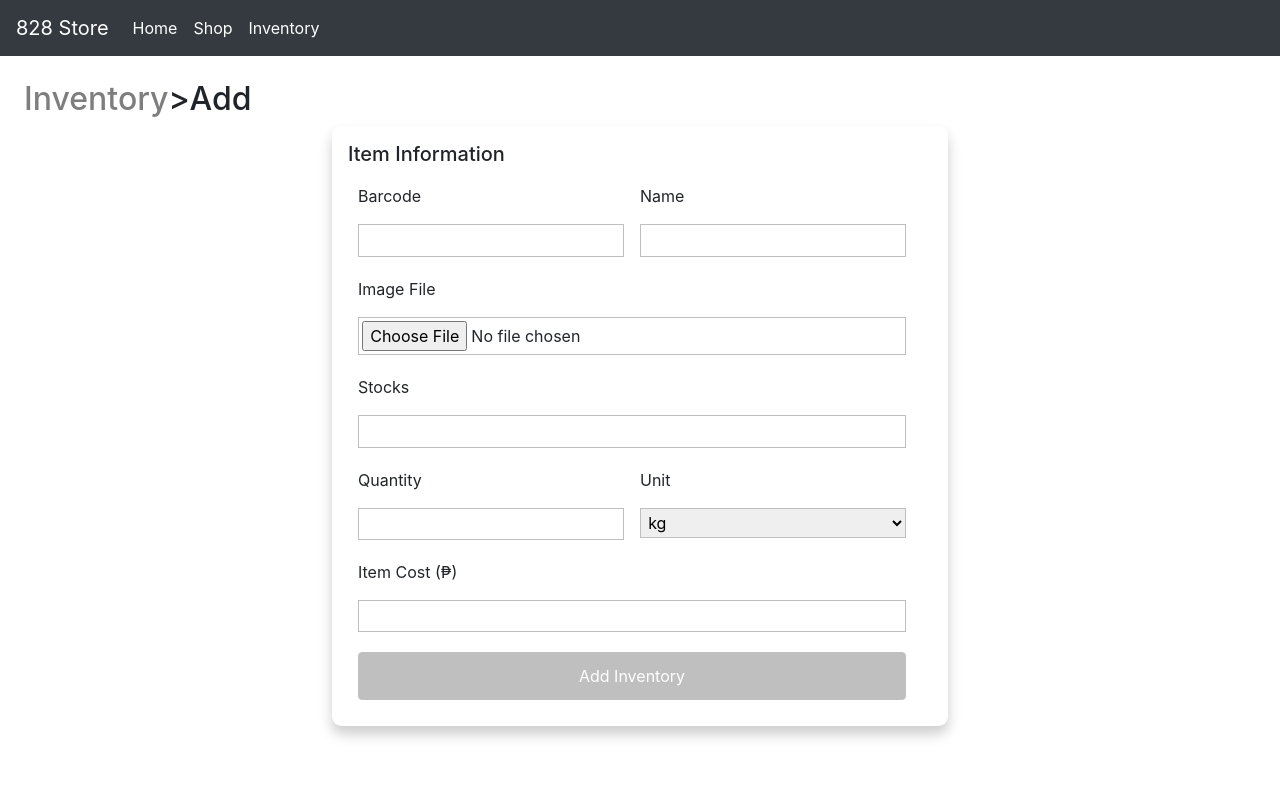
After one commit to KafelnikovDelaRosa/828SariStore, a CodeIgniter app: page /828Store/inventory/add in a window 1280 px wide. The commit adds this page. Run offline with CodeIgniter, Linux system fonts and the light colour scheme; some libraries are stand-ins or nearby versions.

```diff
--- a/CSS/style.css
+++ b/CSS/style.css
@@ -102,6 +102,7 @@ main section .fields-container{
 .table-container .table-content tr td .option-action:hover{
     color:var(--thbg);
 }
+/* form styles */
 h2 .header-link-group{
     color:black;
     text-decoration: none;
@@ -111,3 +112,45 @@ h2 .header-link-group{
 h2 .header-link-group:hover{
     opacity:100%;
 }
+.form-container{
+    width:50%;
+    align-self:center;
+    padding:1rem;
+    background-color:white;
+    border-radius:.6rem;
+    box-shadow: 0 0.5rem 0.8rem rgba(0,0,0, .2);
+    display:flex;
+    flex-direction:column;
+}
+.form-container form{
+    display:flex;
+    flex-direction:column;
+}
+form .field-groups{
+    padding:10px;
+    display:flex;
+}
+form .field-groups .input-group{
+    padding-right:1rem;
+    display:flex;
+    flex-direction: column;
+}
+form .field-groups .input-form-group,form .field-groups select{
+    padding:.2rem;
+    border:1px solid var(--thbg);
+    transition:border ease-in-out;
+}
+form .field-groups .input-form-group:focus,form .field-groups select:focus{
+    outline:none;
+    border:2px solid var(--mar);
+}
+.btn{
+    height:3rem;
+    color:white;
+    background-color:var(--thbg);
+    transition:background-color color ease-in-out;
+}
+.btn:hover{
+    background-color:var(--mar);
+    color:white;
+}
--- a/application/config/routes.php
+++ b/application/config/routes.php
@@ -59,3 +59,6 @@ $route['shop']='Shop';
 $route['inventory/(:num)']='Inventory/index/$1';
 $route['inventory/search/(:any)/(:num)']='Inventory/search/$1/$2';
 $route['inventory/sortby/(:any)/(:num)']='Inventory/sortBy/$1/$2';
+$route['inventory/filter/(:any)/(:num)']='Inventory/filterBy/$1/$2';
+$route['inventory/add']='Inventory/addItem';
+$route['inventory/remove/id/(:num)']='Inventory/remove/$1';
--- a/application/controllers/Inventory.php
+++ b/application/controllers/Inventory.php
@@ -4,7 +4,8 @@ class Inventory extends CI_Controller{
     function __construct(){
         parent::__construct();
         // Load url helper
-        $this->load->helper('url');
+        $this->load->helper(array('form','url'));
+        $this->load->library('form_validation');
         $this->load->model('ItemModel');
     }
     public function index($page){
@@ -23,11 +24,91 @@ class Inventory extends CI_Controller{
         $data['level']='all';
         $data['cur_page']=$page;
         $data['per_page']=4;
-        $data['last_entries']=$data['per_page']*4;
+        $data['last_entries']=$data['per_page']*$page;
         $data['index']=$data['last_entries']-$data['per_page'];
         $data['entries'] = $this->ItemModel->searchEntry($term,$data['per_page'],$data['index']);
         $entry_length=count($data['entries']);
         $data['total_entries']=$entry_length;
 		$this->load->view('inventory',$data);
     }
+    public function sortBy($category,$page){
+        $data['category']=$category;
+        $data['level']='all';
+        $data['cur_page']=$page;
+        $data['per_page']=4;
+        $data['total_entries']=$this->ItemModel->getNoItems();
+        $data['last_entries']=$data['per_page']*$page;
+        $data['index']=$data['last_entries']-$data['per_page'];
+        $data['entries']=$this->ItemModel->sortItemBy($category,$data['per_page'],$data['index']);
+        $this->load->view('inventory',$data);
+    }
+    public function filterBy($level,$page){
+        $data['category']='all';
+        $data['level']=$level;
+        $data['cur_page']=$page;
+        $data['per_page']=4;
+        $data['last_entries']=$data['per_page']*$page;
+        $data['index']=$data['last_entries']-$data['per_page'];
+        $data['total_entries']=$this->ItemModel->filteredCount($level);
+        $data['entries'] = $this->ItemModel->filterEntry($level,$data['per_page'],$data['index']);
+		$this->load->view('inventory',$data);
+    }
+    public function addItem(){
+        $config = array(
+            'upload_path' => "./uploads/",
+            'allowed_types' => "gif|jpg|png|jpeg|pdf",
+            'overwrite' => TRUE,
+            'max_size' => "2048000", // Can be set to particular file size , here it is 2 MB(2048 Kb)
+        );
+        $this->form_validation->set_rules('barcode','Barcode','required');
+        $this->form_validation->set_rules('name','Item name','required');
+        $this->form_validation->set_rules('stocks','Stocks',array(
+            'required',
+            array(
+                'isZero',
+                function($count){
+                    if($count==0){
+                        $this->form_validation->set_message('isZero','Stocks cannot be zero');
+                        return FALSE;
+                    }
+                    return TRUE;
+                }
+            ),
+        ));
+        $this->form_validation->set_rules('quantity','Quantity',array(
+            'required',
+            array(
+                'isZero',
+                function($count){
+                    if($count==0){
+                        $this->form_validation->set_message('isZero','Quantity cannot be zero');
+                        return FALSE;
+                    }
+                    return TRUE;
+                }
+            ),
+        ));
+        $this->load->library('upload',$config);
+        if($this->form_validation->run()==TRUE&&$this->upload->do_upload('image')){
+            $name_file=$_FILES['image']['name'];
+            $this->ItemModel->addItem($name_file);
+            $data['title']='Inventory';
+            $data['message']='Item entry added!';
+            $data['root_url']='inventory';
+            $data['return']='Return to inventory';
+            $this->load->view('successtemplate',$data);
+        }
+        else{
+            $data['file_error']=$this->upload->display_errors();
+            $this->load->view('inventoryadd',$data);
+        }
+    }
+    public function remove($id){
+        $data['title']='Inventory';
+        $data['message']="Item entry $id deleted!";
+        $data['root_url']='inventory';
+        $data['return']='Return to inventory';
+        $this->ItemModel->removeItem($id);
+        $this->load->view('successtemplate',$data);
+    }
 }
--- a/application/models/ItemModel.php
+++ b/application/models/ItemModel.php
@@ -5,12 +5,13 @@ class ItemModel extends CI_Model {
     public function addItem($fileName){
         $this->load->database();
         $itemData=array(
-            'itemid'=>$_POST["itemno"],
+            'itemid'=>$_POST["barcode"],
             'name'=>$_POST["name"],
             'image'=>$fileName,
             'price'=>$_POST["cost"],
-            'stock'=>$_POST["stock"],
-            'status'=>'green'
+            'stock'=>$_POST["stocks"],
+            'unit'=>$_POST["unit"],
+            'status'=>'full'
         );
         $this->db->insert('itemstb',$itemData);
     }
@@ -37,4 +38,33 @@ class ItemModel extends CI_Model {
         $result=$query->result();
         return $result;
     }
+    public function sortItemBy($category,$limit,$startingIndex){
+        $this->load->database();
+        $this->db->order_by($category,'ASC');
+        $this->db->limit($limit,$startingIndex);
+        $query=$this->db->get('itemstb');
+        $result=$query->result();
+        return $result;
+    }
+    public function filterEntry($level,$limit,$startingIndex){
+        $this->load->database();
+        $this->db->where('status',$level);
+        $this->db->limit($limit,$startingIndex);
+        $query=$this->db->get('itemstb');
+        $result=$query->result();
+        return $result;
+    }
+    public function filteredCount($level){
+        $this->load->database();
+        $this->db->where('status',$level);
+        $result=$this->db->count_all_results('itemstb');
+        return $result;
+    }
+    public function removeItem($id){
+        $this->load->database();
+        $data=array(
+            'itemid'=>$id
+        );
+        $this->db->delete('itemstb',$data);
+    }
 }
--- /dev/null
+++ b/application/views/inventoryadd.php
@@ -0,0 +1,93 @@
+<!DOCTYPE html>
+<html lang="en">
+<head>
+    <meta charset="UTF-8">
+    <meta name="viewport" content="width=device-width, initial-scale=1.0">
+    <link rel="icon" href="<?php echo base_url('images/828Logo.png')?>">
+    <link rel="stylesheet" href="https://cdn.jsdelivr.net/npm/bootstrap@4.0.0/dist/css/bootstrap.min.css" integrity="sha384-Gn5384xqQ1aoWXA+058RXPxPg6fy4IWvTNh0E263XmFcJlSAwiGgFAW/dAiS6JXm" crossorigin="anonymous">
+    <title>828 Inventory</title>
+    <link rel="stylesheet" href="<?php echo base_url('CSS/style.css') ?>">
+    <script src="https://code.jquery.com/jquery-3.6.0.min.js" integrity="sha256-/xUj+3OJU5yExlq6GSYGSHk7tPXikynS7ogEvDej/m4=" crossorigin="anonymous"></script>
+    <link rel="stylesheet" href="https://cdnjs.cloudflare.com/ajax/libs/font-awesome/6.4.0/css/all.min.css" integrity="sha512-iecdLmaskl7CVkqkXNQ/ZH/XLlvWZOJyj7Yy7tcenmpD1ypASozpmT/E0iPtmFIB46ZmdtAc9eNBvH0H/ZpiBw==" crossorigin="anonymous" referrerpolicy="no-referrer" />
+</head>
+<body>
+    <?php $this->load->view('header'); ?>
+    <main>
+        <section>
+            <h2><a href="<?php echo base_url('inventory/1') ?>" class='header-link-group'>Inventory</a>>Add</h2>
+            <div class="form-container">
+                <h5>Item Information</h5>
+                <form action="<?php echo base_url('inventory/add') ?>" method="POST" enctype="multipart/form-data">
+                    <div class="field-groups">
+                        <div class="input-group">
+                            <p>Barcode</p>
+                            <input type="text" name="barcode" value="<?php echo set_value('barcode') ?>" class="input-form-group">
+                            <small class="error-group"><?php echo form_error('barcode') ?></small>
+                        </div>
+                        <div class="input-group">
+                            <p>Name</p>
+                            <input type="text" name="name" value="<?php echo set_value('name') ?>"  class="input-form-group">
+                            <small class="error-group"><?php echo form_error('name')?></small>
+                        </div>
+                    </div>
+                    <div class="field-groups">
+                        <div class="input-group">
+                            <p>Image File</p>
+                            <input type="file" name="image" value="<?php echo set_value('image')?>" class="input-form-group">
+                            <small class="error-group"><?php echo form_error('image')?></small>
+                        </div>
+                    </div>
+                    <div class="field-groups">
+                        <div class="input-group">
+                            <p>Stocks</p>
+                            <input type="number" onchange="handleNums('.num1')" name="stocks" value="<?php echo set_value('stocks')?>" class="input-form-group num1">
+                            <small class="error-group"><?php echo form_error('stocks') ?></small>
+                        </div>
+                    </div>
+                    <div class="field-groups">
+                        <div class="input-group">
+                            <p>Quantity</p>
+                            <input type="number" onchange="handleNums('.num2')" name="quantity" value="<?php echo set_value('quantity')?>" class="input-form-group num2">
+                            <small class="error-group"><?php echo form_error('quantity')?></small>
+                        </div>
+                        <div class="input-group">
+                            <p>Unit</p>
+                            <select name="unit">
+                                <option value="kg">kg</option>
+                                <option value="g">g</option>
+                                <option value="ml">ml</option>
+                                <option value="l">l</option>
+                                <option value="pc">pc</option>
+                                <option value="pcs">pcs</option>
+                            </select>
+                        </div>
+                    </div>
+                    <div class="field-groups">
+                        <div class="input-group">
+                            <p>Item Cost (₱)</p>
+                            <input type="number" onchange="handleNums('.num3')" name="cost" value="<?php echo set_value('cost')?>" class="input-form-group num3">
+                            <small class="error-group"><?php echo form_error('cost') ?></small>
+                        </div>
+                    </div>
+                    <div class="field-groups">
+                        <div class="input-group">
+                            <button type="submit" class="input-form-group btn">Add Inventory</button>
+                        </div>
+                    </div>
+                </form>
+            </div>
+        </section>
+    </main>
+    <script>
+        function handleNums(numSelector){
+            const numSelect=document.querySelector(numSelector);
+            if(numSelect.value<0||numSelect.value.length==0){
+                numSelect.value=0;
+            }
+        }
+    </script>
+    <script src="https://code.jquery.com/jquery-3.2.1.slim.min.js" integrity="sha384-KJ3o2DKtIkvYIK3UENzmM7KCkRr/rE9/Qpg6aAZGJwFDMVNA/GpGFF93hXpG5KkN" crossorigin="anonymous"></script>
+    <script src="https://cdn.jsdelivr.net/npm/popper.js@1.12.9/dist/umd/popper.min.js" integrity="sha384-ApNbgh9B+Y1QKtv3Rn7W3mgPxhU9K/ScQsAP7hUibX39j7fakFPskvXusvfa0b4Q" crossorigin="anonymous"></script>
+    <script src="https://cdn.jsdelivr.net/npm/bootstrap@4.0.0/dist/js/bootstrap.min.js" integrity="sha384-JZR6Spejh4U02d8jOt6vLEHfe/JQGiRRSQQxSfFWpi1MquVdAyjUar5+76PVCmYl" crossorigin="anonymous"></script>
+</body>
+</html>
```
Also changed, not shown: application/views/inventory.php (+4 -3 lines), application/views/successtemplate.php (added, +23 -0 lines), application/views/inventoryedit.php (added), uploads/350707006_194020743164457_4653184137738305800_n.jpg (added).
